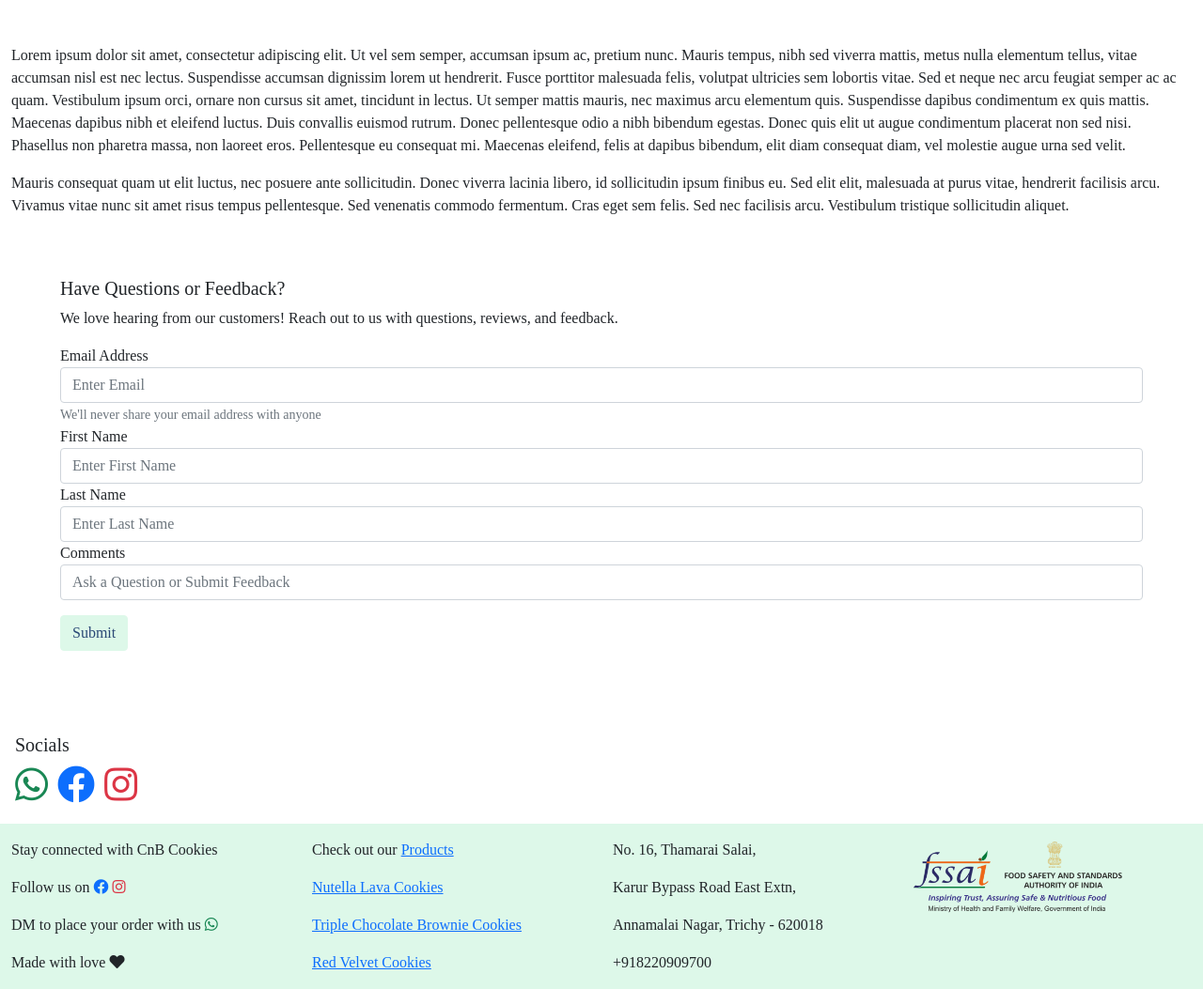
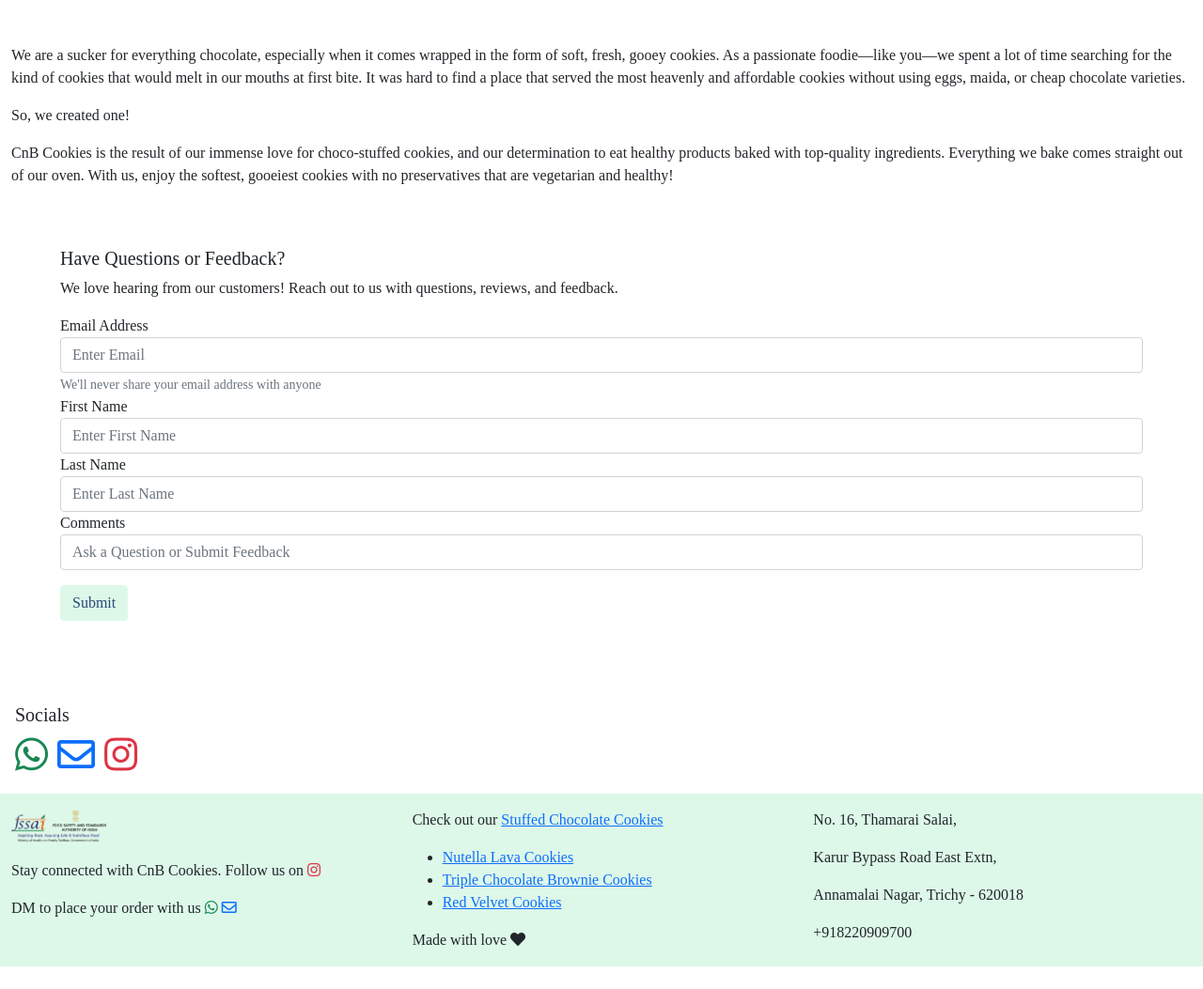
Before and after one commit to CnBCookies/CnBCookies.github.io, a plain HTML site: page about.html in a window 1280 px wide. Shown: the part 465-1518 px from the top of the page at 94% size. After the commit the page ends 1494 px from the top, so only its background shows below. Drawn offline with nearby package versions, Linux system fonts and the light colour scheme.

Commit message:
changed footer

```diff
--- a/about.html
+++ b/about.html
@@ -37,7 +37,7 @@
       <!-- below if the hero section -->
 
       <div class="card">
-        <img src="./images/about-us.jpg" class="card-img" />
+        <img src="./images/about-us.jpg" class="card-img" alt="stuffed cookies stacked" />
         <div class="card-img-overlay m-auto h-25 w-50" style="background-color: rgba(255, 255, 255, 0.7)">
           <div class="text-center">
             <h2 class="card-title">About CnB Cookies</h2>
@@ -47,22 +47,18 @@
 
       <div class="pt-5">
         <p>
-          Lorem ipsum dolor sit amet, consectetur adipiscing elit. Ut vel sem semper, accumsan ipsum ac, pretium nunc.
-          Mauris tempus, nibh sed viverra mattis, metus nulla elementum tellus, vitae accumsan nisl est nec lectus.
-          Suspendisse accumsan dignissim lorem ut hendrerit. Fusce porttitor malesuada felis, volutpat ultricies sem
-          lobortis vitae. Sed et neque nec arcu feugiat semper ac ac quam. Vestibulum ipsum orci, ornare non cursus sit
-          amet, tincidunt in lectus. Ut semper mattis mauris, nec maximus arcu elementum quis. Suspendisse dapibus
-          condimentum ex quis mattis. Maecenas dapibus nibh et eleifend luctus. Duis convallis euismod rutrum. Donec
-          pellentesque odio a nibh bibendum egestas. Donec quis elit ut augue condimentum placerat non sed nisi.
-          Phasellus non pharetra massa, non laoreet eros. Pellentesque eu consequat mi. Maecenas eleifend, felis at
-          dapibus bibendum, elit diam consequat diam, vel molestie augue urna sed velit.
+          We are a sucker for everything chocolate, especially when it comes wrapped in the form of soft, fresh, gooey
+          cookies. As a passionate foodie—like you—we spent a lot of time searching for the kind of cookies that would
+          melt in our mouths at first bite. It was hard to find a place that served the most heavenly and affordable
+          cookies without using eggs, maida, or cheap chocolate varieties.
         </p>
 
+        <p>So, we created one!</p>
+
         <p>
-          Mauris consequat quam ut elit luctus, nec posuere ante sollicitudin. Donec viverra lacinia libero, id
-          sollicitudin ipsum finibus eu. Sed elit elit, malesuada at purus vitae, hendrerit facilisis arcu. Vivamus
-          vitae nunc sit amet risus tempus pellentesque. Sed venenatis commodo fermentum. Cras eget sem felis. Sed nec
-          facilisis arcu. Vestibulum tristique sollicitudin aliquet.
+          CnB Cookies is the result of our immense love for choco-stuffed cookies, and our determination to eat healthy
+          products baked with top-quality ingredients. Everything we bake comes straight out of our oven. With us, enjoy
+          the softest, gooeiest cookies with no preservatives that are vegetarian and healthy!
         </p>
       </div>
     </div>
@@ -101,9 +97,7 @@
         <a href="https://api.whatsapp.com/send?phone=918220909700" target="_blank" class="link-success">
           <i class="fab fa-whatsapp"></i
         ></a>
-        <a href="https://www.facebook.com/CnBcookies-110353587543214/" target="_blank" class="link-primary">
-          <i class="fab fa-facebook"></i
-        ></a>
+        <a href="cnbcookies@gmail.com" target="_blank" class="link-primary"> <i class="far fa-envelope"></i></a>
         <a href="https://www.instagram.com/cnbcookies.in" target="_blank" class="link-danger">
           <i class="fab fa-instagram"></i
         ></a>
@@ -114,12 +108,10 @@
     <div class="container-fluid brand-bg-color pt-3">
       <div class="row">
         <div class="col">
-          <p>Stay connected with CnB Cookies</p>
+          <img src="./images/fssai logo.png" class="w-25" alt="FSSAI certified" />
           <p>
-            Follow us on
-            <a href="https://www.facebook.com/CnBcookies-110353587543214/" target="_blank" class="link-primary">
-              <i class="fab fa-facebook"></i
-            ></a>
+            Stay connected with CnB Cookies. Follow us on
+
             <a href="https://www.instagram.com/cnbcookies.in" target="_blank" class="link-danger">
               <i class="fab fa-instagram"></i
             ></a>
@@ -129,23 +121,23 @@
             <a href="https://api.whatsapp.com/send?phone=918220909700" target="_blank" class="link-success">
               <i class="fab fa-whatsapp"></i
             ></a>
+            <a href="cnbcookies@gmail.com" target="_blank" class="link-primary"> <i class="far fa-envelope"></i></a>
           </p>
-          <p>Made with love <i class="fas fa-heart"></i></p>
         </div>
         <div class="col">
-          <p>Check out our <a href="#products">Products</a></p>
-          <p><a href="#products">Nutella Lava Cookies</a></p>
-          <p><a href="#products">Triple Chocolate Brownie Cookies</a></p>
-          <p><a href="#products">Red Velvet Cookies</a></p>
+          <p>Check out our <a href="#products">Stuffed Chocolate Cookies</a></p>
+          <ul>
+            <li><a href="#products">Nutella Lava Cookies</a></li>
+            <li><a href="#products">Triple Chocolate Brownie Cookies</a></li>
+            <li><a href="#products">Red Velvet Cookies</a></li>
+          </ul>
+          <p>Made with love <i class="fas fa-heart"></i></p>
         </div>
         <div class="col">
           <p>No. 16, Thamarai Salai,</p>
           <p>Karur Bypass Road East Extn,</p>
           <p>Annamalai Nagar, Trichy - 620018</p>
           <p>+918220909700</p>
-        </div>
-        <div class="col">
-          <img src="./images/fssai logo.png" class="w-75" alt="FSSAI certified" />
         </div>
       </div>
     </div>
```
Also changed, not shown: index.html (+22 -26 lines).
